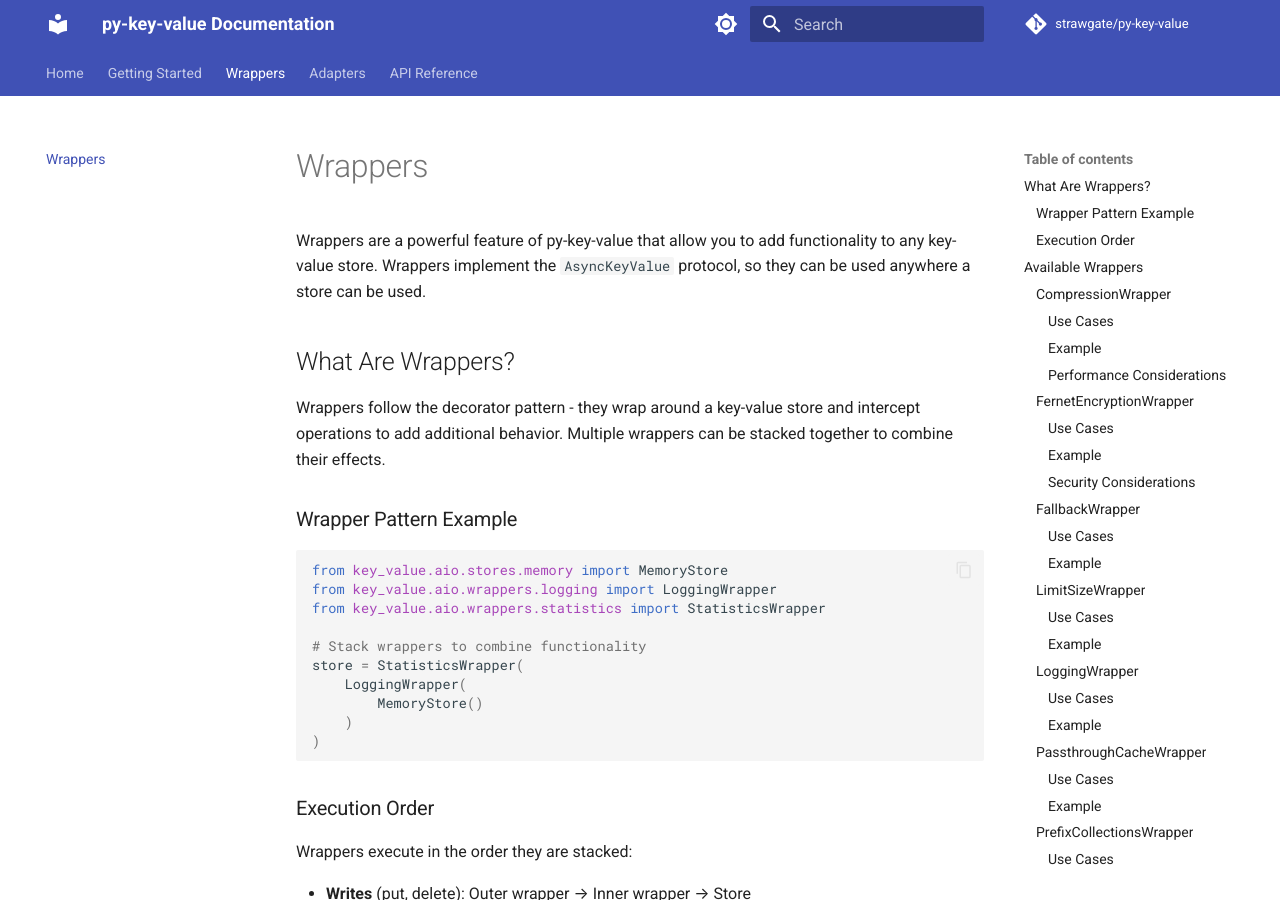
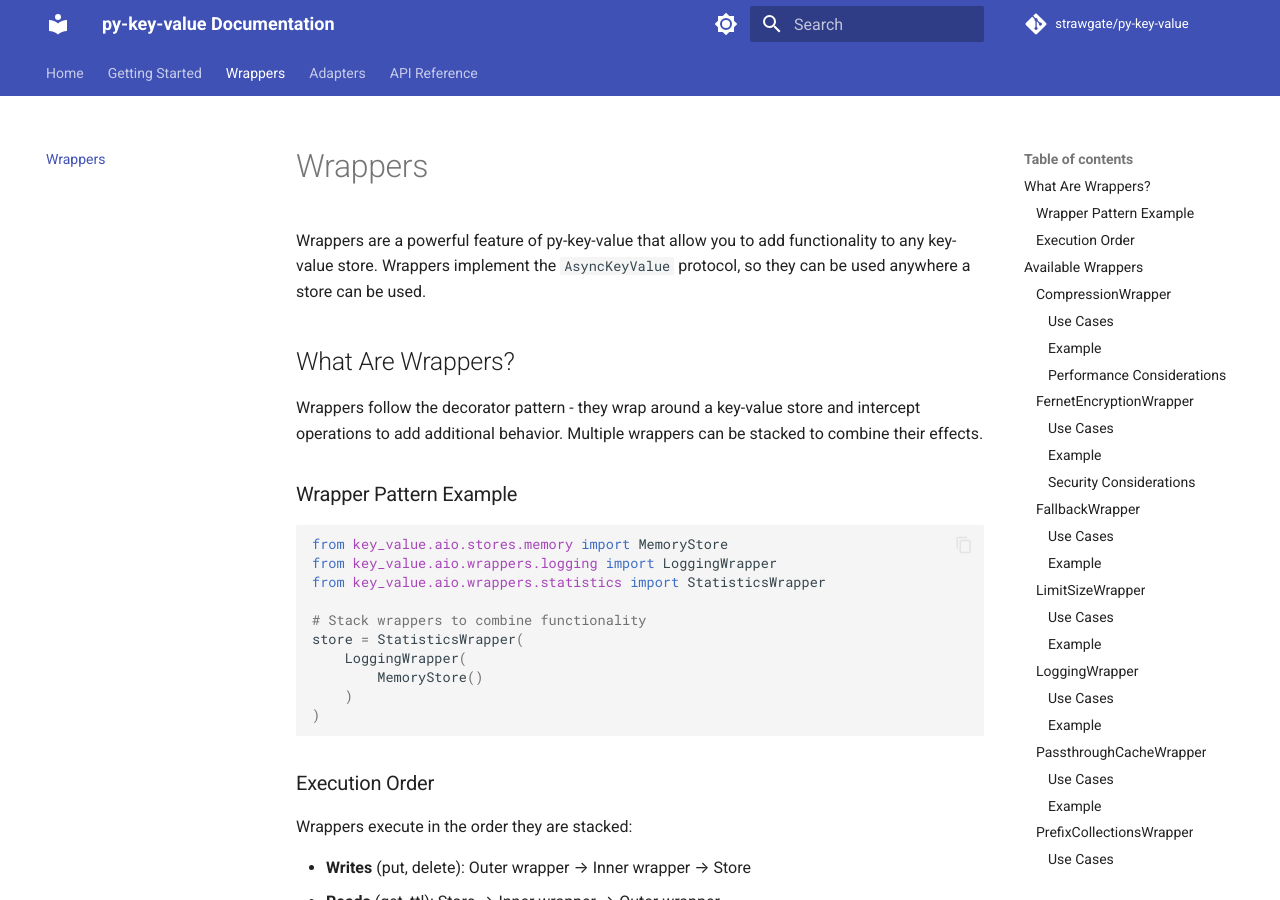
Before and after one commit to strawgate/py-key-value, an MkDocs documentation site: the page built from docs/wrappers.md, in a window 1280 px wide and 900 px high. Built offline with MkDocs 1.6.1 and Material for MkDocs 9.7.7, drawn with Linux system fonts in a browser that asks for light colours; comment, search, counter and statistics services are not loaded.

Commit message:
Fix documentation linting issues and update markdownlint config
- Remove redundant 'interface' after 'API' in docs/adapters.md
- Add periods to 'etc' abbreviations in docs/index.md
- Remove redundant 'together' in docs/wrappers.md
- Add MD024 siblings_only config to allow duplicate headings in sections
- Update uv.lock with documentation dependencies

Co-authored-by: William Easton <strawgate@users.noreply.github.com>

```diff
--- a/docs/wrappers.md
+++ b/docs/wrappers.md
@@ -8,7 +8,7 @@ protocol, so they can be used anywhere a store can be used.
 
 Wrappers follow the decorator pattern - they wrap around a key-value store and
 intercept operations to add additional behavior. Multiple wrappers can be
-stacked together to combine their effects.
+stacked to combine their effects.
 
 ### Wrapper Pattern Example
 
@@ -43,7 +43,7 @@ compression.
     options:
       show_source: false
       members:
-        - __init__
+        - **init**
 
 #### Use Cases
 
@@ -88,7 +88,7 @@ encryption.
     options:
       show_source: false
       members:
-        - __init__
+        - **init**
 
 #### Use Cases
 
@@ -138,7 +138,7 @@ Provides failover to a secondary store if the primary store fails.
     options:
       show_source: false
       members:
-        - __init__
+        - **init**
 
 #### Use Cases
 
@@ -173,7 +173,7 @@ specified size.
     options:
       show_source: false
       members:
-        - __init__
+        - **init**
 
 #### Use Cases
 
@@ -210,7 +210,7 @@ Logs all key-value operations for debugging and auditing.
     options:
       show_source: false
       members:
-        - __init__
+        - **init**
 
 #### Use Cases
 
@@ -247,7 +247,7 @@ Provides read-through caching with a fast local cache and a slower remote store.
     options:
       show_source: false
       members:
-        - __init__
+        - **init**
 
 #### Use Cases
 
@@ -284,7 +284,7 @@ Adds a prefix to all collection names.
     options:
       show_source: false
       members:
-        - __init__
+        - **init**
 
 #### Use Cases
 
@@ -321,7 +321,7 @@ Adds a prefix to all keys.
     options:
       show_source: false
       members:
-        - __init__
+        - **init**
 
 #### Use Cases
 
@@ -358,7 +358,7 @@ Prevents all write operations, making the store read-only.
     options:
       show_source: false
       members:
-        - __init__
+        - **init**
 
 #### Use Cases
 
@@ -390,7 +390,7 @@ Automatically retries failed operations with exponential backoff.
     options:
       show_source: false
       members:
-        - __init__
+        - **init**
 
 #### Use Cases
 
@@ -427,7 +427,7 @@ parameter.
     options:
       show_source: false
       members:
-        - __init__
+        - **init**
 
 #### Use Cases
 
@@ -461,7 +461,7 @@ bounds.
     options:
       show_source: false
       members:
-        - __init__
+        - **init**
 
 #### Use Cases
 
@@ -499,7 +499,7 @@ Tracks operation statistics including counts, hits, and misses.
     options:
       show_source: false
       members:
-        - __init__
+        - **init**
         - get_statistics
         - reset_statistics
 
@@ -546,7 +546,7 @@ exceed the specified timeout.
     options:
       show_source: false
       members:
-        - __init__
+        - **init**
 
 #### Use Cases
 
```
Also changed, not shown: docs/adapters.md (+3 -3 lines), docs/index.md (+2 -2 lines), 2 other files.
